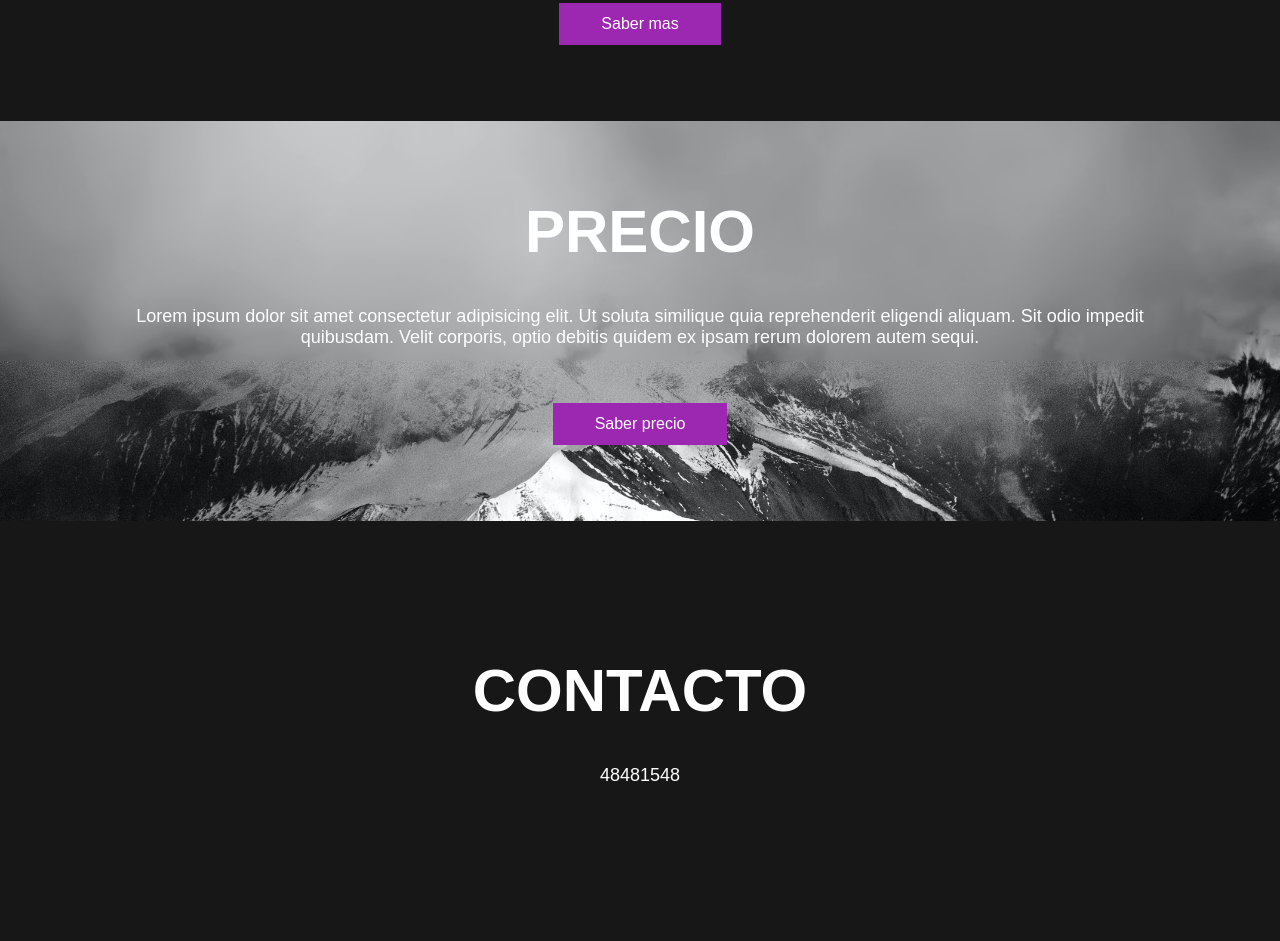
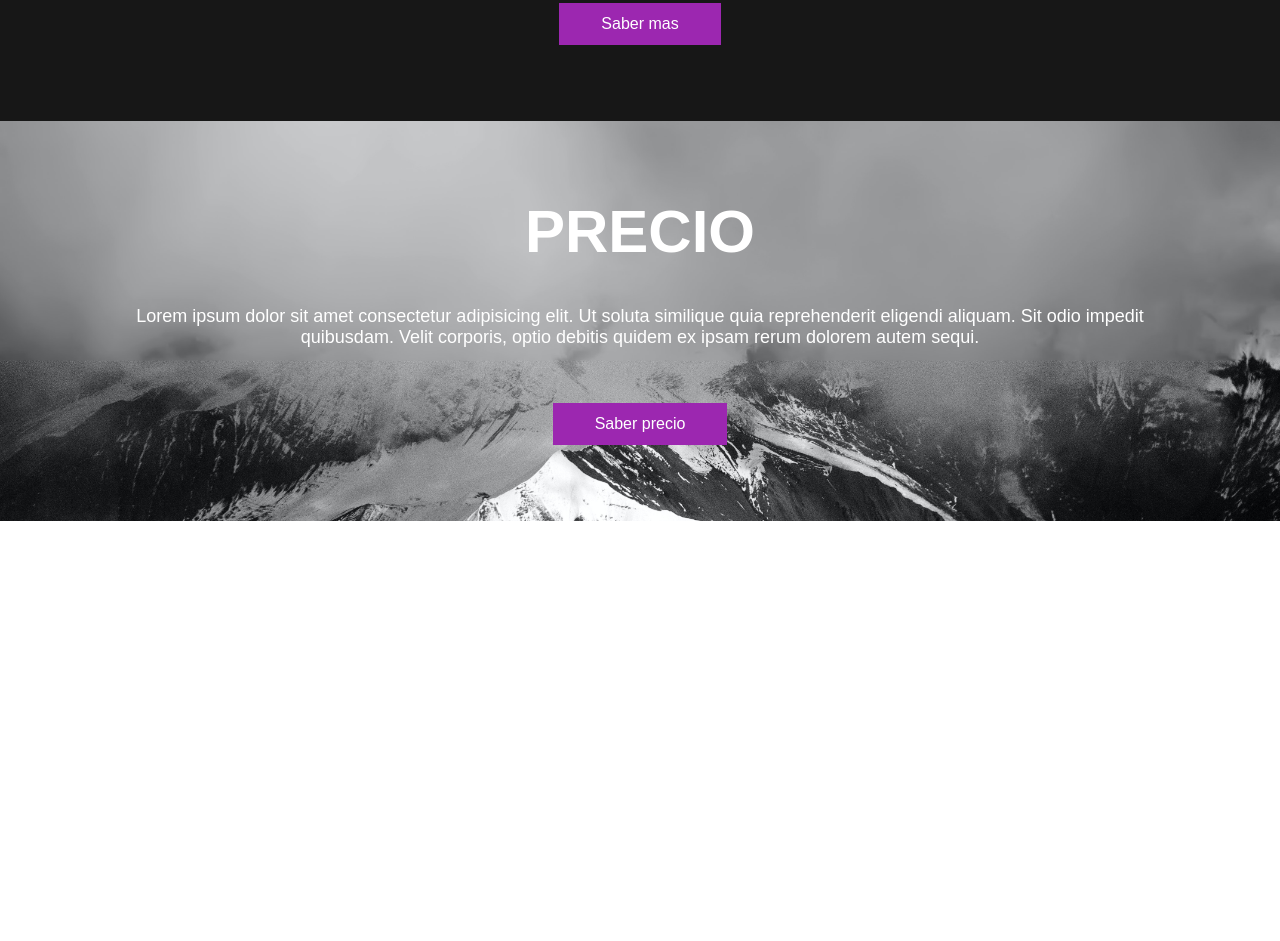
Before and after one commit to NoelDelgado98/RemedialU1, a plain HTML site: page index.html in a window 1280 px wide. Shown: the part 1219-2160 px from the top of the page. After the commit the page ends 1740 px from the top, so only its background shows below. Drawn offline with Linux system fonts and the light colour scheme.

Commit message:
Modificacion en index v1.0

```diff
--- a/index.html
+++ b/index.html
@@ -104,10 +104,7 @@
 
     </section>
 
-    <section class="content contact">
-        <h2 class="title">Contacto</h2>
-        <p>48481548</p>
-    </section>
+
 
 </body>
 </html>
```
